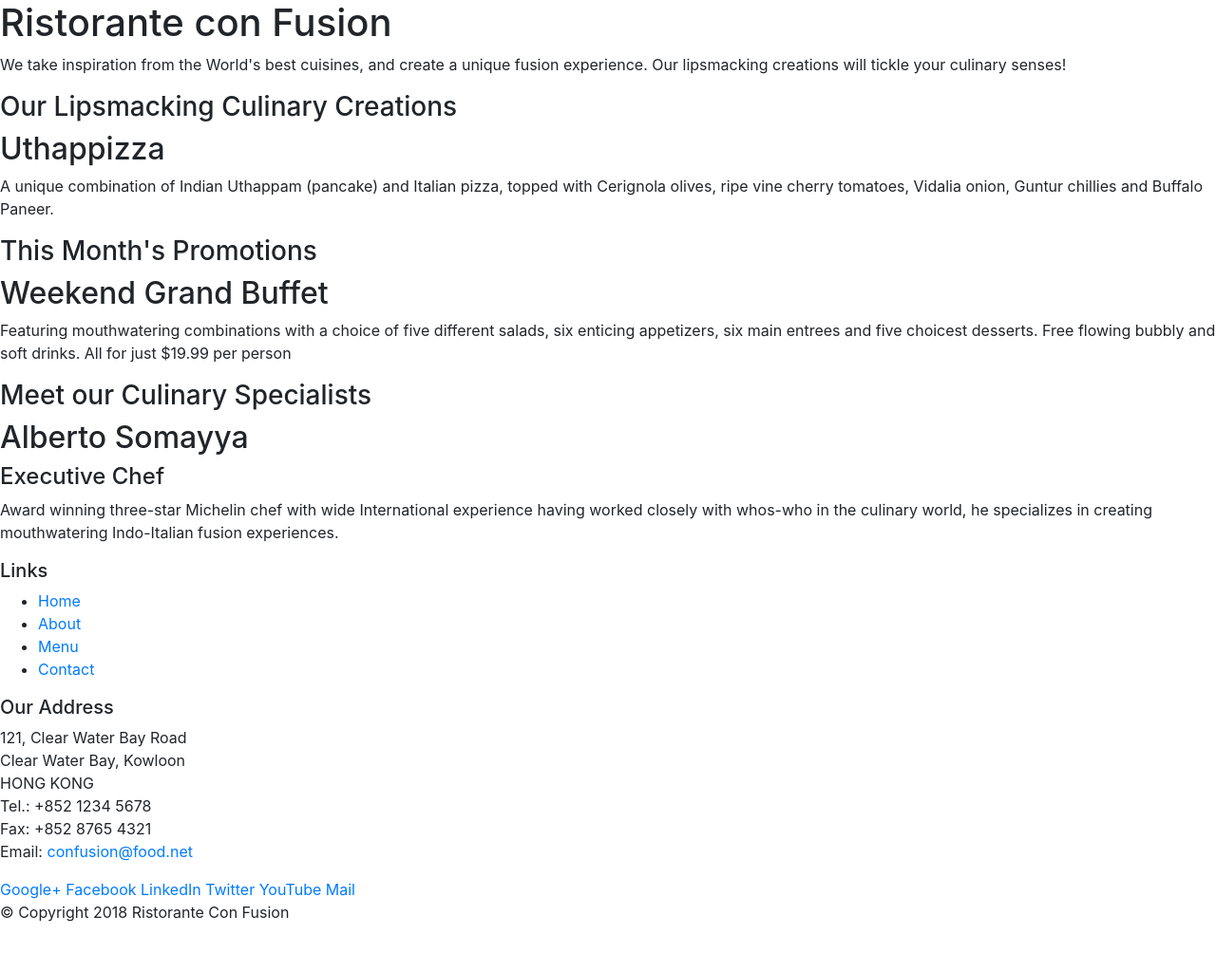
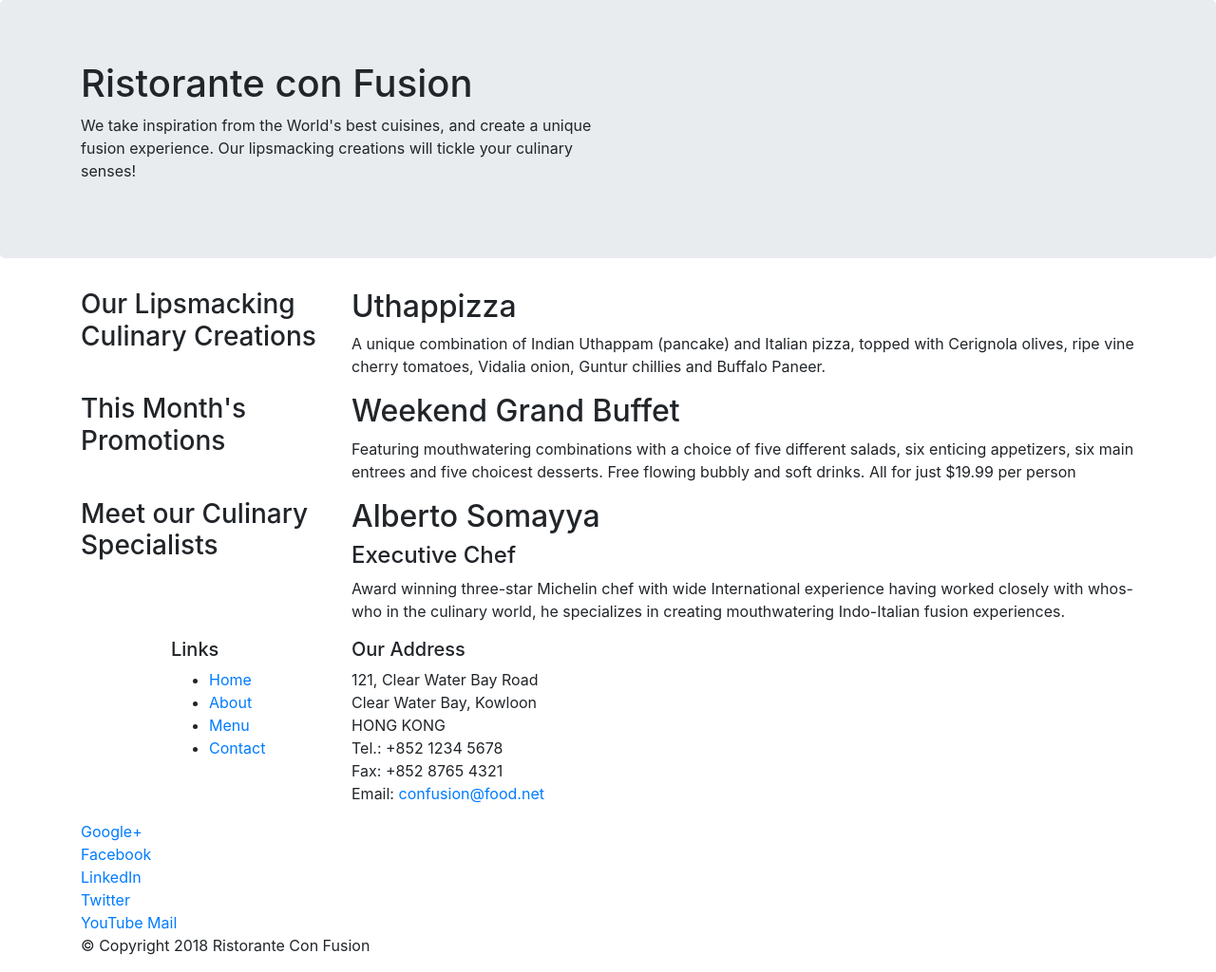
Before and after one commit to rahulsinghal1904/GastronomeWeb-Responsive-Restaurant-Website-Development-Project, a website: page index.html in a window 1280 px wide. Shown: the whole page at 95% size. Before the commit the page ends 989 px from the top, so only its background shows below. Drawn offline with nearby package versions, Linux system fonts and the light colour scheme.

Commit message:
Bootstrap Grid Part 1

```diff
--- a/index.html
+++ b/index.html
@@ -14,46 +14,46 @@
 
 <body>
 
-    <header>
-        <div>
-            <div>
-                <div>
+    <header class="jumbotron">
+        <div class="container">
+            <div class="row">
+                <div class="col-12 col-sm-6">
                     <h1>Ristorante con Fusion</h1>
                     <p>We take inspiration from the World's best cuisines, and create a unique fusion experience. Our lipsmacking creations will tickle your culinary senses!</p>
                 </div>
-                <div>
+                <div class="col-12 col-sm" >
                 </div>
             </div>
         </div>
     </header>
 
-    <div>
-        <div>
-            <div>
+    <div class="container" >
+        <div class="row">
+            <div class="col-12 col-sm-4 col-md-3">
                 <h3>Our Lipsmacking Culinary Creations</h3>
             </div>
-            <div>
+            <div class="col col-sm col-md">
                 <h2>Uthappizza</h2>
                 <p>A unique combination of Indian Uthappam (pancake) and Italian pizza, topped with Cerignola olives, ripe vine cherry tomatoes, Vidalia onion, Guntur chillies and Buffalo Paneer.</p>
             </div>
         </div>
 
 
-        <div>
-            <div>
+        <div class="row">
+            <div class="col-12 col-sm-4 col-md-3">
                 <h3>This Month's Promotions</h3>
             </div>
-            <div>
+            <div class="col col-sm col-md">
                 <h2>Weekend Grand Buffet</h2>
                 <p>Featuring mouthwatering combinations with a choice of five different salads, six enticing appetizers, six main entrees and five choicest desserts. Free flowing bubbly and soft drinks. All for just $19.99 per person </p>
             </div>
         </div>
 
-        <div>
-            <div>
+        <div class="row">
+            <div class="col-12 col-sm-4 col-md-3">
                 <h3>Meet our Culinary Specialists</h3>
             </div>
-            <div>
+            <div class="col col-sm col-md">
                 <h2>Alberto Somayya</h2>
                 <h4>Executive Chef</h4>
                 <p>Award winning three-star Michelin chef with wide International experience having worked closely with whos-who in the culinary world, he specializes in creating mouthwatering Indo-Italian fusion experiences. </p>
@@ -62,9 +62,9 @@
     </div>
 
     <footer>
-        <div>
-            <div>
-                <div>
+        <div class="container">
+            <div class="row">
+                <div class=" col-4 offset-1 col-sm-2">
                     <h5>Links</h5>
                     <ul>
                         <li><a href="#">Home</a></li>
@@ -73,7 +73,7 @@
                         <li><a href="#">Contact</a></li>
                     </ul>
                 </div>
-                <div>
+                <div class="col-7 col-sm-5">
                     <h5>Our Address</h5>
                     <address>
 		              121, Clear Water Bay Road<br>
@@ -85,7 +85,7 @@
 		           </address>
                 </div>
                 <div>
-                    <div>
+                    <div class="col-12 col-sm-4">
                         <a href="http://google.com/+">Google+</a>
                         <a href="http://www.facebook.com/profile.php?id=">Facebook</a>
                         <a href="http://www.linkedin.com/in/">LinkedIn</a>
@@ -95,8 +95,8 @@
                     </div>
                 </div>
            </div>
-           <div>
-                <div>
+           <div class="row">
+                <div class="col-auto">
                     <p>© Copyright 2018 Ristorante Con Fusion</p>
                 </div>
            </div>
```
